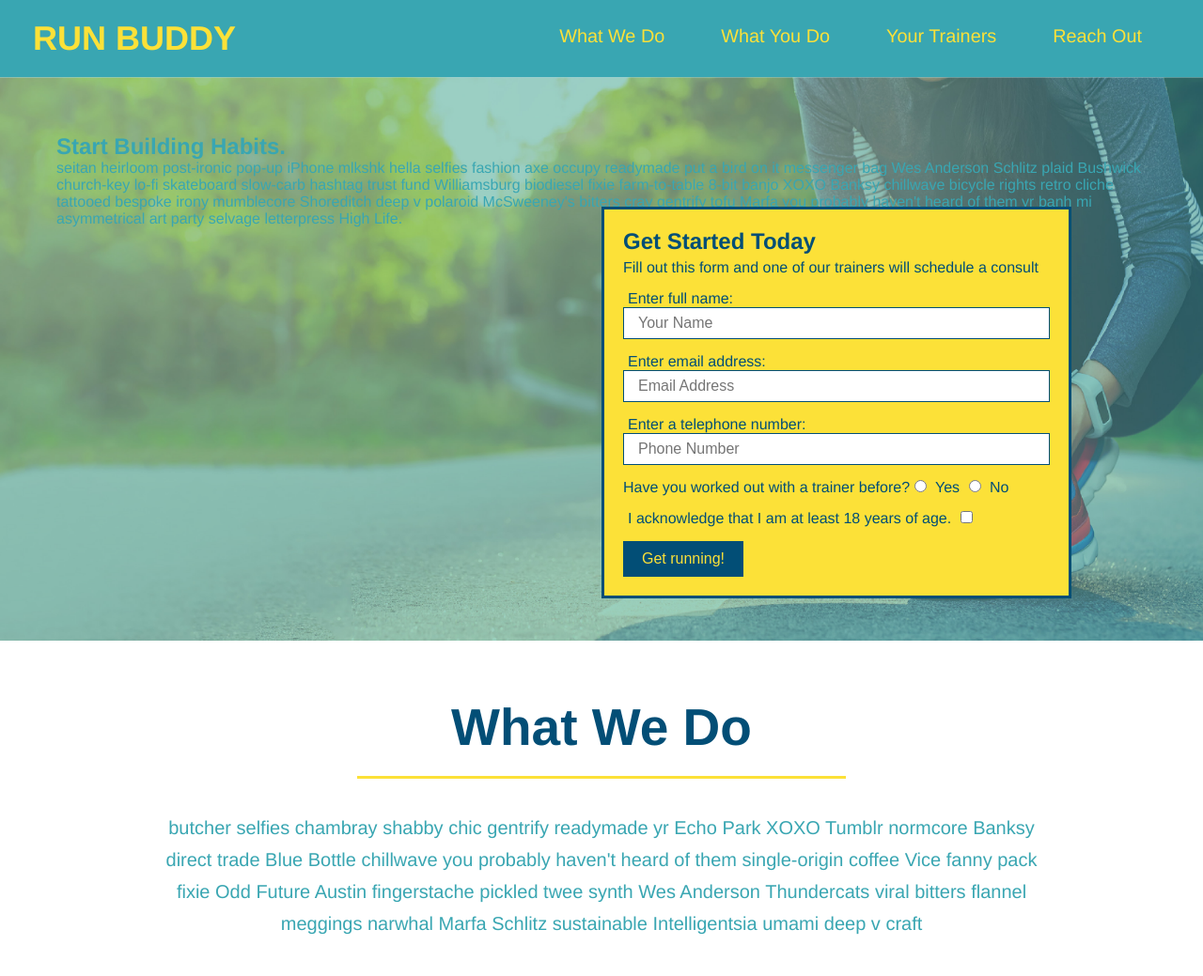
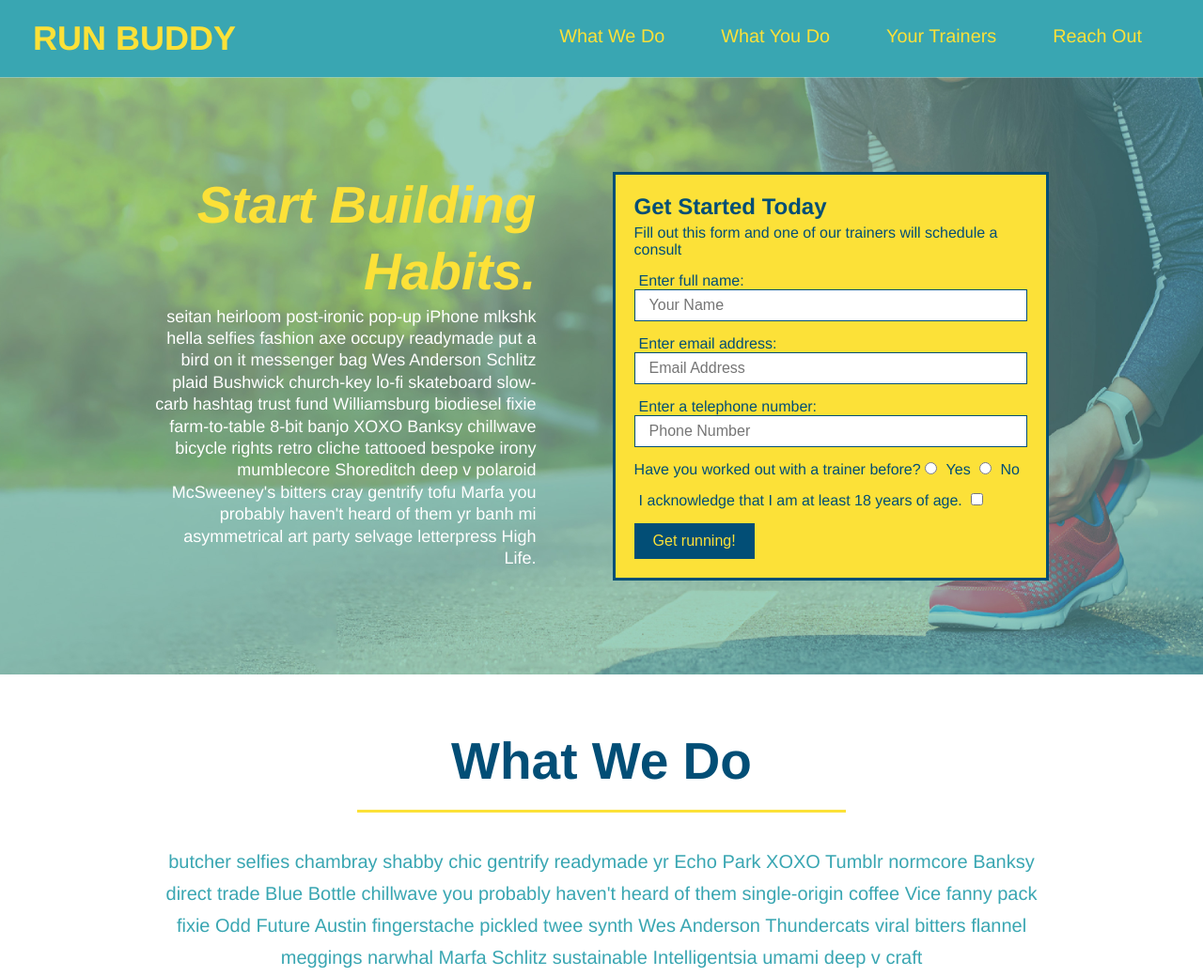
Before and after one commit to mannyportillo11/run-buddy, a plain HTML site: page index.html in a window 1280 px wide. Shown: the top 1039 px of the page at 94% size. Drawn offline with Linux system fonts and the light colour scheme.

Commit message:
added flexbox to hero

```diff
--- a/assets/css/style.css
+++ b/assets/css/style.css
@@ -53,17 +53,18 @@ footer {
   background: #fce138;
   width: 100%;
   padding: 40px 35px;
+  display: flex;
+  justify-content: space-between;
+  flex-wrap: wrap;
 }
 
 footer h2 {
-  display: inline;
   color: #024e76;
   font-size: 30px;
   margin: 0;
 }
 
 footer div {
-  float: right;
   line-height: 1.5;
   text-align: right;
 }
@@ -79,22 +80,20 @@ section {
 /* Hero Style Start */
 .hero {
   background-image: url("../images/hero-bg.jpg");
-  height: 600px;
   background-size: cover;
   background-position: center;
-  position: relative;
+  display: flex;
+  justify-content: center;
+  flex-wrap: wrap;
 }
-/* Hero Style End */
 
 .hero-form {
   border: 3px solid #024e76;
   background-color: #fce138;
   padding: 20px;
-  width: 500px;
   color: #024e76;
-  position: absolute;
-  bottom: 45px;
-  right: 140px;
+  width: 40%;
+  margin: 3.5%;
 }
 
 .hero-form h3 {
@@ -125,6 +124,21 @@ section {
   border: none;
   padding: 10px 20px;
   font-size: 16px;
+}
+
+.hero-cta {
+  width: 35%;
+  text-align: right;
+  margin: 3.5%;
+  color: #fff;
+  font-size: 18px;
+  line-height: 1.3;
+}
+
+.hero-cta h2 {
+  font-style: italic;
+  font-size: 55px;
+  color: #fce138;
 }
 
 .intro {
```
